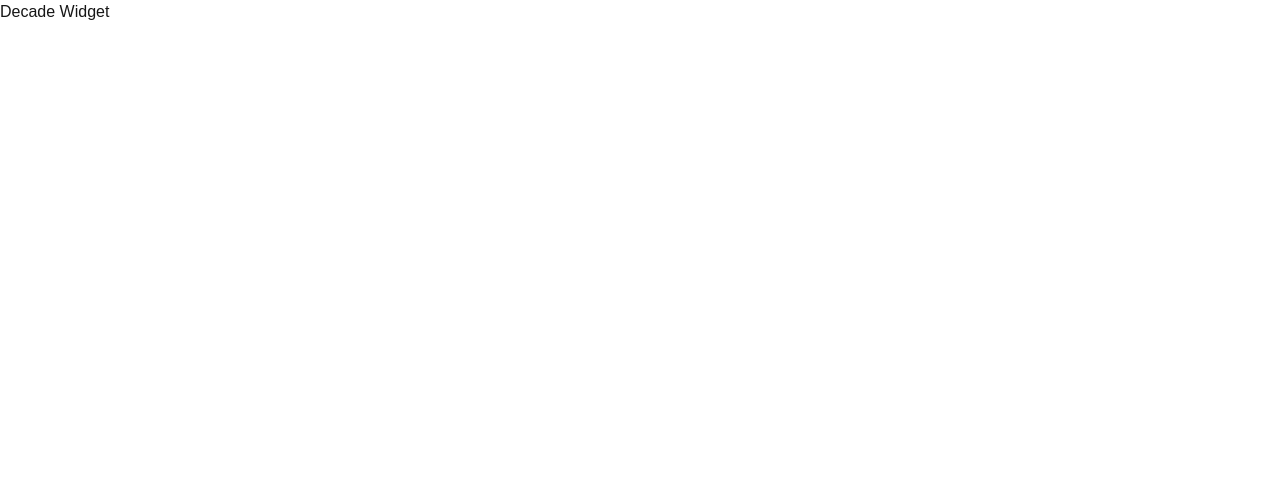
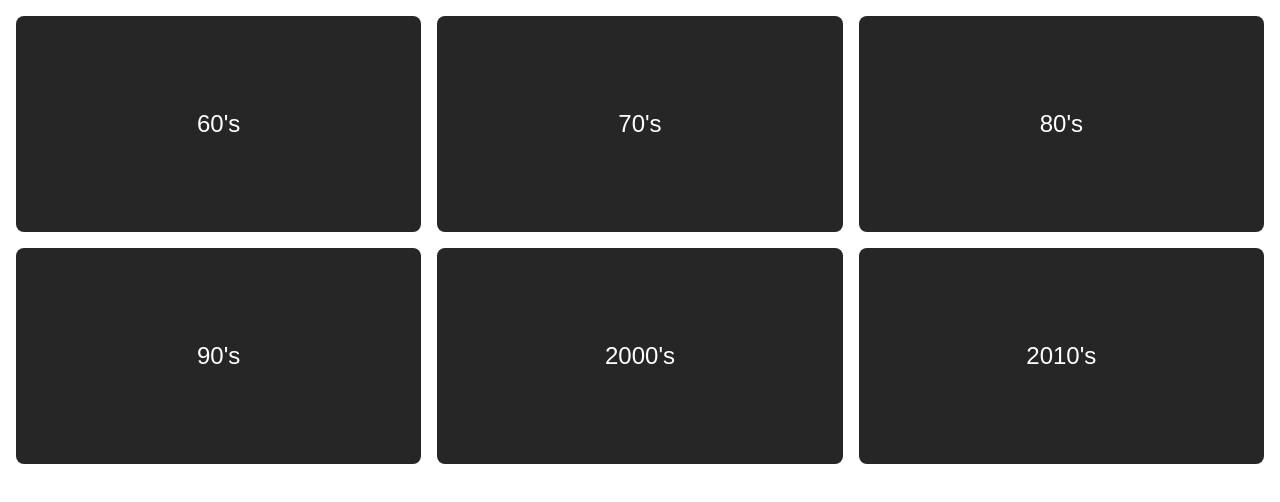
Before and after one commit to XtreamVox/spoty_stats, a Next.js app: page /dashboard/components/decade_widget in a window 1280 px wide. Shown: the top 502 px of the page. Built offline with nearby package versions, Linux system fonts and the light colour scheme.

Commit message:
bento-box para mostrar las decadas + Gestión de dialogues (falta completar los dialogues)

```diff
--- /dev/null
+++ b/src/app/dashboard/components/decade_widget/decade_dialogue.jsx
@@ -0,0 +1,13 @@
+"use client";
+import { useEffect, useRef } from "react";
+
+export default function DecadeDialog({ open, onClose, decade, tracks }) {
+  const dialogRef = useRef(null);
+  useEffect(() => {
+    if (serie && dialogRef.current) {
+      dialogRef.current.showModal();
+    } else if (dialogRef.current) {
+      dialogRef.current.close();
+    }
+  }, [open]);
+}
--- /dev/null
+++ b/src/app/dashboard/components/decade_widget/decade_widget.css
@@ -0,0 +1,52 @@
+/* Ocupa toda la pantalla */
+.decade-grid {
+  display: grid;
+  height: 60vh;
+  width: 100vw;
+
+  grid-template-columns: repeat(3, 1fr);
+  grid-template-rows: repeat(2, 1fr);
+
+  gap: 1rem;
+  padding: 1rem;
+
+  box-sizing: border-box;
+}
+
+/* Bento item */
+.decade-item {
+  border-radius: 20px;
+  background: #111;
+  color: white;
+  font-size: 1.4rem;
+  font-weight: 600;
+
+  display: flex;
+  justify-content: center;
+  align-items: center;
+
+  border: 1px solid #333;
+  transition: transform 0.15s ease, background 0.25s ease;
+}
+
+/* Hover */
+.decade-item:hover {
+  transform: translateY(-4px);
+  background: #1db954;
+  cursor: pointer;
+}
+
+/* Responsive: en pantallas pequeñas pasa a grid adaptable */
+@media (max-width: 900px) {
+  .decade-grid {
+    grid-template-columns: repeat(2, 1fr);
+    grid-template-rows: repeat(3, 1fr);
+  }
+}
+
+@media (max-width: 600px) {
+  .decade-grid {
+    grid-template-columns: repeat(1, 1fr);
+    grid-template-rows: repeat(6, 1fr);
+  }
+}
--- /dev/null
+++ b/src/app/dashboard/components/decade_widget/decades.jsx
@@ -0,0 +1,8 @@
+export const DECADES = [
+  { id: "1960s", label: "60's" },
+  { id: "1970s", label: "70's" },
+  { id: "1980s", label: "80's" },
+  { id: "1990s", label: "90's" },
+  { id: "2000s", label: "2000's" },
+  { id: "2010s", label: "2010's" },
+];
--- a/src/app/dashboard/components/decade_widget/page.jsx
+++ b/src/app/dashboard/components/decade_widget/page.jsx
@@ -1,3 +1,44 @@
-export default function DecadeWidget(){
-    return <div>Decade Widget</div>
+"use client";
+
+import { useState } from "react";
+import { DECADES } from "./decades";
+import DecadeDialog from "./decade_dialogue";   // ← Aquí estaba el error
+import "./decade_widget.css";
+
+export default function DecadeWidget() {
+  const [openDecade, setOpenDecade] = useState(null);
+
+  const handleClick = (decade) => {
+    console.log("Se ha pulsado la década:", decade);
+    setOpenDecade(decade);  // Guardamos el objeto completo
+  };
+
+  const handleClose = () => {
+    setOpenDecade(null);
+  };
+
+  return (
+    <div className="grid grid-cols-3 grid-rows-2 gap-4 h-[60vh] p-4">
+      {/*Crear los bloques */}
+      {DECADES.map((decade) => (
+        <div
+          key={decade.id}
+          className="bg-neutral-800 text-white flex items-center justify-center text-2xl rounded-lg cursor-pointer hover:bg-neutral-700 transition"
+          onClick={() => handleClick(decade)}
+        >
+          {decade.label}
+        </div>
+      ))}
+
+      {/*Creación de dialogos*/}
+      {openDecade && (
+        <DecadeDialog
+          open={!!openDecade}
+          onClose={handleClose}
+          decade={openDecade}
+          tracks={[]}
+        />
+      )}
+    </div>
+  );
 }
```
